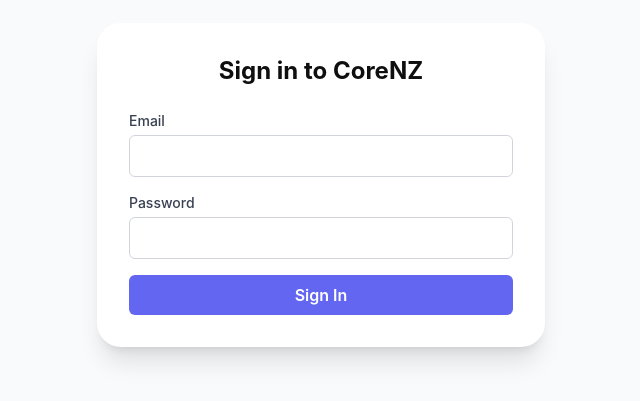
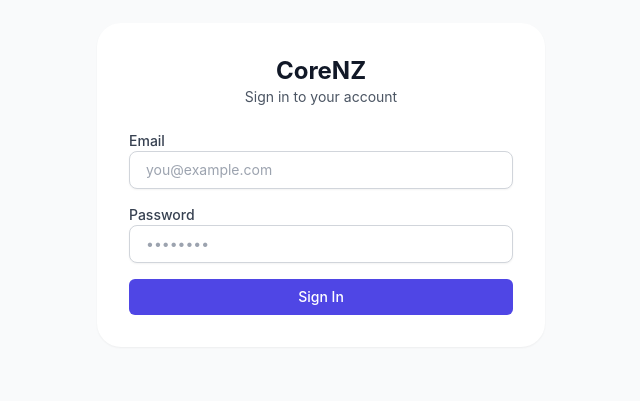
Before and after one commit to VacationReady/corenz-frontend, a Next.js app: page /login in a window 1280 px wide. Shown: the part 215-616 px from the top of the page, without its empty margins (319-959 px from the left). Built offline with nearby package versions, Linux system fonts and the light colour scheme.

Commit message:
Step 1.6: Modernise login screen with clean SaaS aesthetic and dark mode support

```diff
--- a/app/login/page.tsx
+++ b/app/login/page.tsx
@@ -1,10 +1,12 @@
-// app/login/page.tsx
+// /app/login/page.tsx
 
 "use client";
 
 import { signIn } from "next-auth/react";
 import { useRouter } from "next/navigation";
 import { useState } from "react";
+import Input from "@/app/components/ui/Input";
+import Button from "@/app/components/ui/Button";
 
 export default function LoginPage() {
   const router = useRouter();
@@ -38,39 +40,37 @@ export default function LoginPage() {
   };
 
   return (
-    <div className="flex min-h-screen items-center justify-center bg-surface px-4">
-      <div className="w-full max-w-md rounded-2xl bg-white p-8 shadow-xl">
+    <div className="flex min-h-screen items-center justify-center bg-surface dark:bg-surface-dark px-4">
+      <div className="w-full max-w-md rounded-2xl bg-white dark:bg-surface-dark p-8 shadow-sm transition-colors">
         <div className="mb-6 text-center">
-          <h1 className="text-2xl font-bold text-dark">Sign in to CoreNZ</h1>
+          <h1 className="text-2xl font-bold text-primary">CoreNZ</h1>
+          <p className="text-sm text-gray-600 dark:text-gray-300">Sign in to your account</p>
         </div>
         <form onSubmit={handleSubmit} className="space-y-4">
           <div>
-            <label className="block text-sm font-medium text-gray-700">Email</label>
-            <input
+            <label className="block text-sm font-medium text-gray-700 dark:text-gray-200">Email</label>
+            <Input
               type="email"
-              className="mt-1 w-full rounded-md border border-gray-300 p-2"
               value={email}
               onChange={(e) => setEmail(e.target.value)}
+              placeholder="you@example.com"
               required
             />
           </div>
           <div>
-            <label className="block text-sm font-medium text-gray-700">Password</label>
-            <input
+            <label className="block text-sm font-medium text-gray-700 dark:text-gray-200">Password</label>
+            <Input
               type="password"
-              className="mt-1 w-full rounded-md border border-gray-300 p-2"
               value={password}
               onChange={(e) => setPassword(e.target.value)}
+              placeholder="••••••••"
               required
             />
           </div>
           {error && <p className="text-sm text-red-600">{error}</p>}
-          <button
-            type="submit"
-            className="w-full rounded-md bg-primary text-white py-2 font-semibold hover:bg-primary-dark transition"
-          >
+          <Button type="submit" className="w-full">
             Sign In
-          </button>
+          </Button>
         </form>
       </div>
     </div>
```
